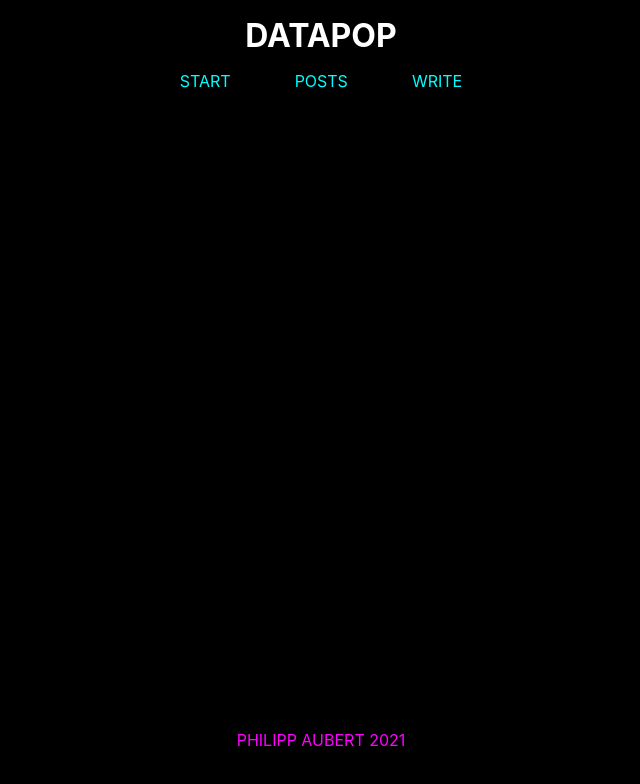
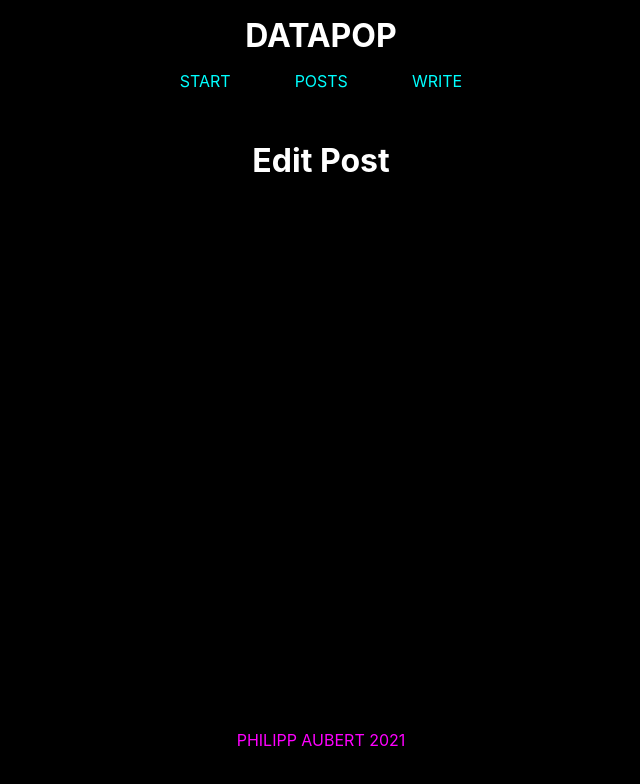
Before and after one commit to PhilippAubert/datapop, a React (Create React App) app: page /edit in a window 1280 px wide. Shown: the top 784 px of the page, without its empty margins (319-959 px from the left). Built offline with nearby package versions, Linux system fonts and the light colour scheme.

Commit message:
Add history push function

```diff
--- a/src/App.js
+++ b/src/App.js
@@ -4,6 +4,7 @@ import Header from "./Components/Header.js";
 import Input from "./Components/Input.js";
 import PostList from "./Components/PostList.js";
 import Home from "./Components/Home.js";
+import Edit from "./Components/Edit.js";
 import Footer from "./Components/Footer.js";
 import "./App.css";
 
@@ -22,6 +23,9 @@ export default function App() {
           <Route path="/input">
             <Input />
           </Route>
+          <Route path="/edit">
+            <Edit />
+          </Route>
         </Switch>
         <Footer />
       </Router>
--- /dev/null
+++ b/src/Components/Edit.js
@@ -0,0 +1,11 @@
+import React from "react";
+
+export default function Edit() {
+  return (
+    <div className="Main">
+      <div className="Users-List">
+        <h1>Edit Post</h1>
+      </div>
+    </div>
+  );
+}
--- a/src/Components/PostList.js
+++ b/src/Components/PostList.js
@@ -1,9 +1,12 @@
 import "./CSS/Users.css";
 import { useState, useEffect } from "react";
+import { useHistory } from "react-router-dom";
 import Posts from "./Posts.js";
 
 export default function UserList() {
   const [posts, setPosts] = useState();
+
+  let history = useHistory();
 
   useEffect(() => {
     fetch("http://localhost:3005/spark")
@@ -12,7 +15,7 @@ export default function UserList() {
   }, []);
 
   function handlePostRemove(post) {
-    console.log(` deleted post ${post.title}`);
+    console.log(` deleting post ${post.title}`);
     const newPosts = posts.filter((postItem) => {
       return postItem !== post;
     });
@@ -26,7 +29,10 @@ export default function UserList() {
       fetch("http://localhost:3005/spark", {
         method: "GET",
         "content-type": "application/json",
-      }).then(() => console.log(`Post ${post._id} deleted`))
+      })
+        .then((response) => response.json())
+        .then((posts) => setPosts(posts))
+        .then(() => console.log(`Post ${post.title} deleted`))
     );
 
     setPosts(newPosts);
@@ -45,6 +51,7 @@ export default function UserList() {
                   key={post._id}
                   post={post}
                   onRemoveClick={handlePostRemove}
+                  onEditClick={() => history.push(`/edit/${post._id}`)}
                 />
               );
             })
--- a/src/Components/Posts.js
+++ b/src/Components/Posts.js
@@ -1,7 +1,11 @@
 import React from "react";
 import "./CSS/Posts.css";
 
-export default function Posts({ post, onRemoveClick }) {
+export default function Posts({ post, onRemoveClick, onEditClick }) {
+  function handleEditClick() {
+    onEditClick();
+  }
+
   function handleDeleteClick() {
     onRemoveClick(post);
   }
@@ -15,7 +19,9 @@ export default function Posts({ post, onRemoveClick }) {
         <button onClick={handleDeleteClick} className="Button">
           Delete
         </button>
-        <button className="Button">Edit</button>
+        <button onClick={handleEditClick} className="Button">
+          Edit
+        </button>
       </div>
     </div>
   );
```
